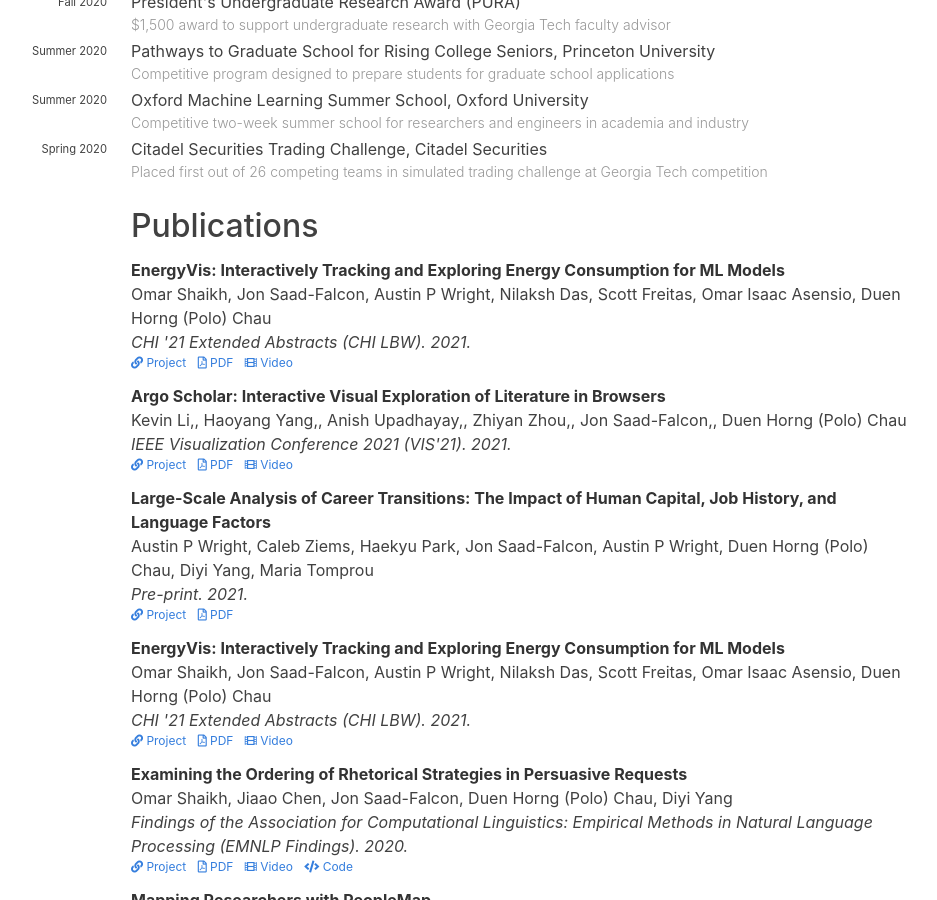
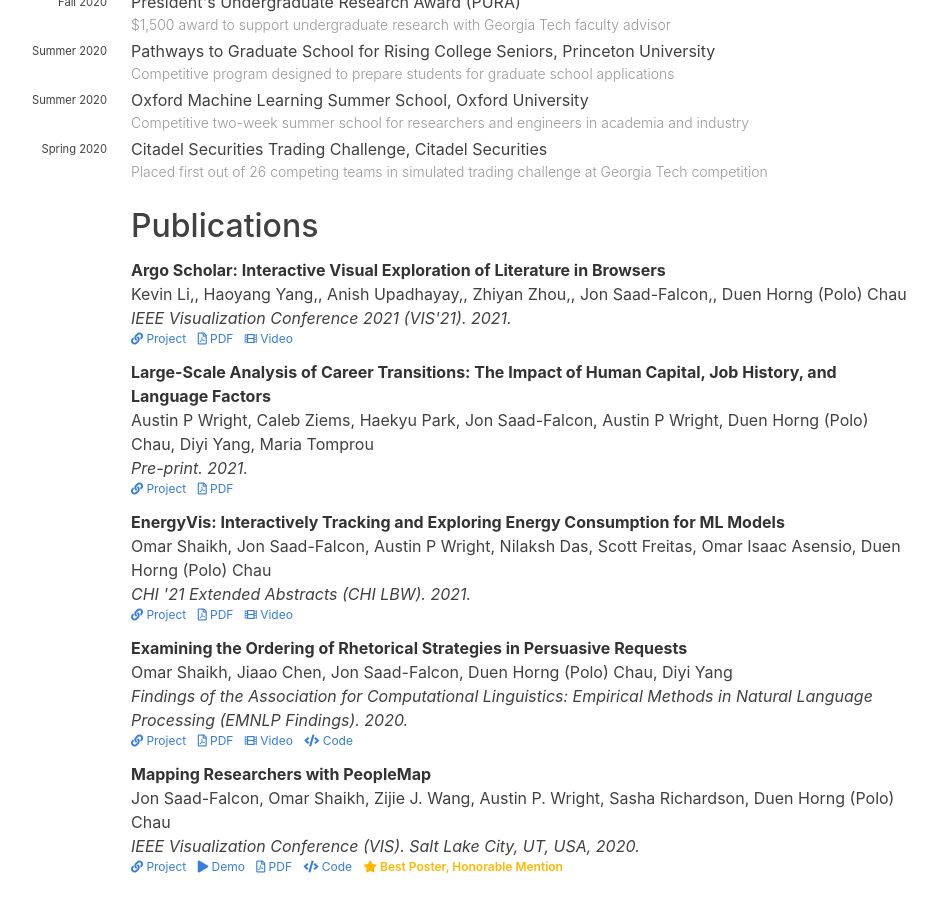
Before and after one commit to jonsaadfalcon/PersonalWebsite, a Jekyll site: the page built from cv.md, in a window 1280 px wide and 900 px high, scrolled down 1676 px. Shown: the whole window, without its empty margins (201-1138 px from the left). Built offline with Jekyll 4.4.1, drawn with Linux system fonts in a browser that asks for light colours; nearby versions of some CDN libraries; some web fonts are replaced; part of the change alters nothing that is shown.

Commit message:
Update 2021-08-31-search_engine.md

```diff
--- a/_posts/papers/2021-08-31-search_engine.md
+++ b/_posts/papers/2021-08-31-search_engine.md
@@ -1,39 +1,43 @@
 ---
 layout: paper
 categories: papers
-permalink: papers/energy-vis
-id: energy-vis
-title: "EnergyVis: Interactively Tracking and Exploring Energy Consumption for ML Models"
+permalink: papers/search_engine
+id: search_engine
+title: "A Search Engine for Discovery of Scientific Challenges and Directions"
 authors:
-  - Omar Shaikh
-  - Jon Saad-Falcon
-  - Austin P Wright
-  - Nilaksh Das
-  - Scott Freitas
-  - Omar Isaac Asensio
-  - Duen Horng (Polo) Chau
-venue: "CHI '21 Extended Abstracts"
-venue-shorthand: CHI LBW
+  - Dan Lahav
+  - Jon Saad Falcon
+  - Bailey Kuehl
+  - Sophie Johnson
+  - Sravanthi Parasa
+  - Noam Shomron
+  - Duen Horng "Polo" Chau
+  - Diyi Yang
+  - Eric Horvitz
+  - Daniel S. Weld
+  - Tom Hope
+venue: "Pre-print"
 year: 2021
-url: /papers/energy-vis
-pdf: https://arxiv.org/abs/2010.04625
-video: https://youtu.be/QuVsnS9p1Qc
+url: /papers/search_engine
+pdf: https://arxiv.org/abs/2108.13751
 type: conference
-image: /images/papers/21-energyvis-map.png
-figure: /images/featured/21-energyvis-overview.png
-feature-title: "EnergyVis"
-feature-description: "Interactively Tracking and Exploring Energy Consumption for ML Models"
+image: /images/papers/search_engine.png
+figure: /images/featured/search_engine.png
+feature-title: "COVID-19 Literature Exploration"
+feature-description: "A Search Engine for Discovery of Scientific Challenges and Directions"
 featured: true
 feature-order: 1
 selected: true
 bibtex: |-
 
-  @article{shaikh2021energyvis,
-    title={EnergyVis: Interactively Tracking and Exploring Energy Consumption for ML Models},
-    author={Shaikh, Omar and Saad-Falcon, Jon and Wright, Austin P and Das, Nilaksh and Freitas, Scott and Asensio, Omar Isaac and Chau, Duen Horng},
-    journal={arXiv preprint arXiv:2103.16435},
-    year={2021}
-  }
+  @misc{lahav2021search,
+      title={A Search Engine for Discovery of Scientific Challenges and Directions},
+      author={Dan Lahav and Jon Saad Falcon and Bailey Kuehl and Sophie Johnson and Sravanthi Parasa and Noam Shomron and Duen Horng Chau and Diyi Yang and Eric Horvitz and Daniel S. Weld and Tom Hope},
+      year={2021},
+      eprint={2108.13751},
+      archivePrefix={arXiv},
+      primaryClass={cs.CL}
+}
 ---
 
-The advent of larger machine learning (ML) models have improved state-of-the-art (SOTA) performance in various modeling tasks, ranging from computer vision to natural language. As ML models continue increasing in size, so does their respective energy consumption and computational requirements. However, the methods for tracking, reporting, and comparing energy consumption remain limited. We presentEnergyVis, an interactive energy consumption tracker for ML models. Consisting of multiple coordinated views, EnergyVis enables researchers to interactively track, visualize and compare model energy consumption across key energy consumption and carbon footprint metrics (kWh and CO2), helping users explore alternative deployment locations and hardware that may reduce carbon footprints. EnergyVis aims to raise awareness concerning computational sustainability by interactively highlighting excessive energy usage during model training; and by providing alternative training options to reduce energy usage.
+Keeping track of scientific challenges, advances and emerging directions is a fundamental part of research. However, researchers face a flood of papers that hinders discovery of important knowledge. In biomedicine, this directly impacts human lives. To address this problem, we present a novel task of extraction and search of scientific challenges and directions, to facilitate rapid knowledge discovery. We construct and release an expert-annotated corpus of texts sampled from full-length papers, labeled with novel semantic categories that generalize across many types of challenges and directions. We focus on a large corpus of interdisciplinary work relating to the COVID-19 pandemic, ranging from biomedicine to areas such as AI and economics. We apply a model trained on our data to identify challenges and directions across the corpus and build a dedicated search engine. In experiments with 19 researchers and clinicians using our system, we outperform a popular scientific search engine in assisting knowledge discovery. Finally, we show that models trained on our resource generalize to the wider biomedical domain and to AI papers, highlighting its broad utility. We make our data, model and search engine publicly available.
```
